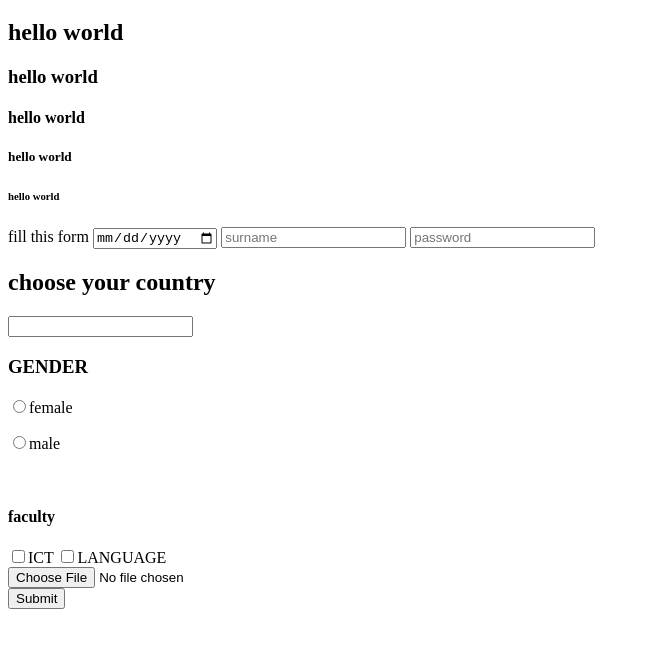
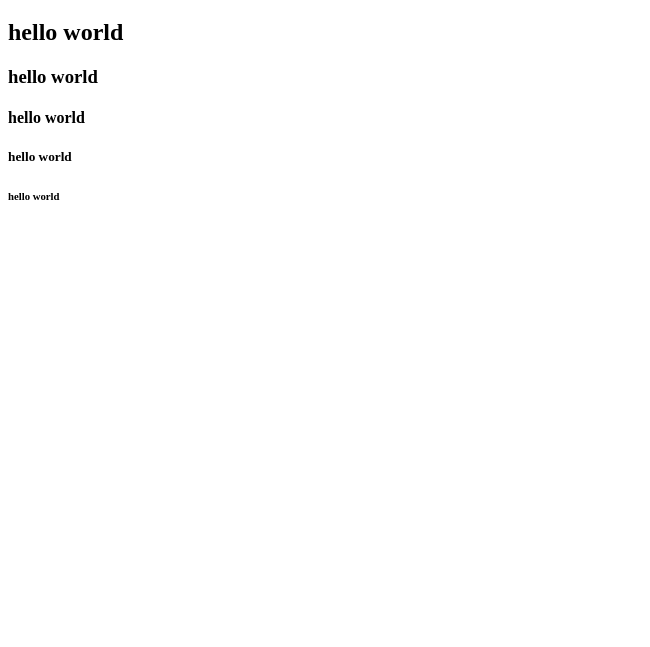
Before and after one commit to U-sandrine/U-sandrine.github.io, a plain HTML site: page index.html in a window 1280 px wide. Shown: the part 61-708 px from the top of the page, without its empty margins (0-650 px from the left). Drawn offline with Linux system fonts and the light colour scheme.

Commit message:
removing files

```diff
--- a/index.html
+++ b/index.html
@@ -10,27 +10,6 @@
 <h4>hello world</h4>
 <h5>hello world</h5>
 <h6>hello world</h6
-<h1>fill this form</h2>
-<input type="date" placeholder="date">
-<input type="text" placeholder="surname">
-<input type="password" placeholder="password">
-<h2> choose your country</h2>
-<input list="countries">
-<datalist id=countries>
-<option value="rwanda">
-<option value="burundi">
-<option value="uganda">
-<option value="tanzania">
-<option value="kenya">
-<option value="south sudan">
-</datalist><br>
-<h3>GENDER</h3>
-<input type="radio" name="gender">female
-<p><input type="radio" name="gender">male</p><br>
-<b><h4> faculty</h4></b>
-<input type="checkbox" name="ict">ICT
-<input type="checkbox" name="language">LANGUAGE<br>
-<input type="file" name="auzamure"><br>
-<input type="submit">
+
 </body>
 </html>
```
